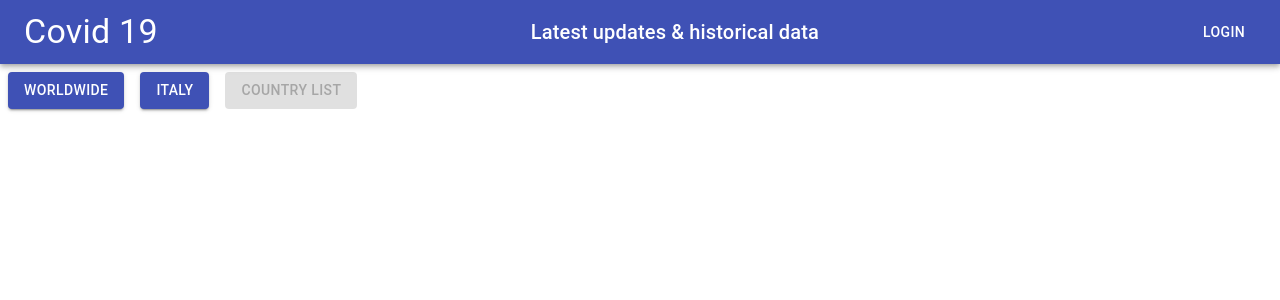
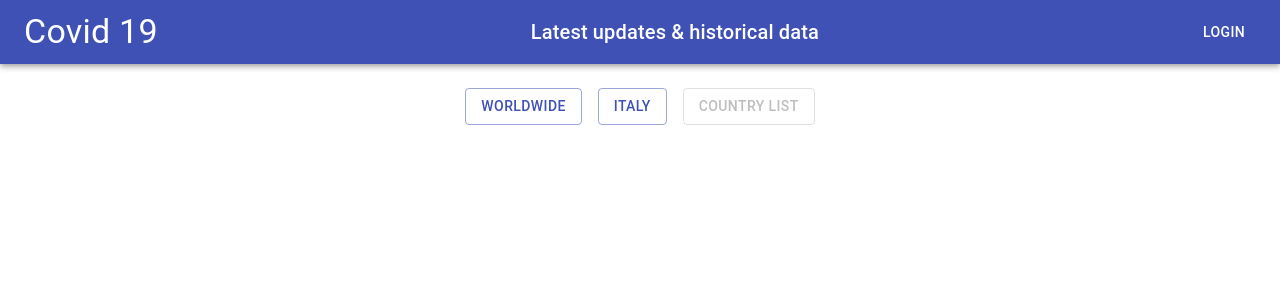
Before and after one commit to gianlucabaldin/covid19, a React (Create React App) app: page / in a window 1280 px wide. Shown: the top 300 px of the page. Built offline with nearby package versions, Linux system fonts and the light colour scheme.

Commit message:
+ NavButton spacing

```diff
--- a/src/component/NavButtons.jsx
+++ b/src/component/NavButtons.jsx
@@ -1,33 +1,35 @@
 import React from 'react';
-import { makeStyles } from '@material-ui/core/styles';
 import Button from '@material-ui/core/Button';
-
-const useStyles = makeStyles((theme) => ({
-  root: {
-    '& > *': {
-      margin: theme.spacing(1),
-    },
-  },
-}));
+import { Box } from '@material-ui/core';
 
 const NavButtons = () => {
-  const classes = useStyles();
-
   return (
-    <div className={classes.root}>
-      <Button variant="contained" color="primary">
+    <Box
+      display="flex"
+      justifyContent="center"
+      m={1}
+      p={1}
+      bgcolor="background.paper"
+    >
+      <Box m={1}>
+        <Button variant="outlined" color="primary">
           Worldwide
         </Button>
-      <Button variant="contained" color="primary">
+      </Box>
+      <Box m={1}>
+        <Button variant="outlined" color="primary">
           Italy
         </Button>
-      <Button variant="contained" color="primary" disabled>
+      </Box>
+      <Box m={1}>
+        <Button variant="outlined" color="primary" disabled>
           Country List
         </Button>
+      </Box>
       {/* <Button variant="contained" color="primary" href="#contained-buttons">
         Link
       </Button> */}
-    </div>
+    </Box>
   );
 };
 
```
Lines whose indentation alone changed are shown as unchanged.
